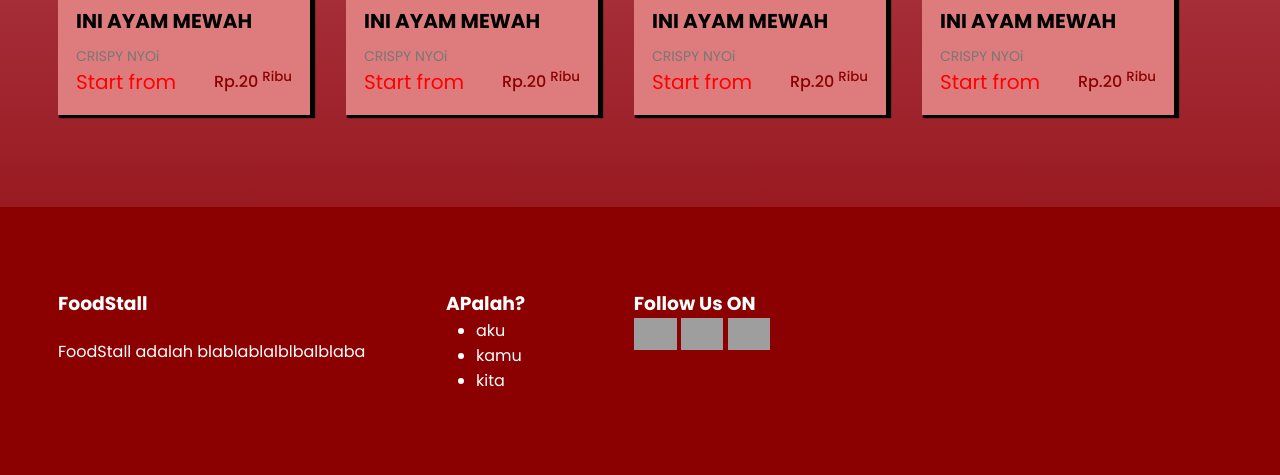
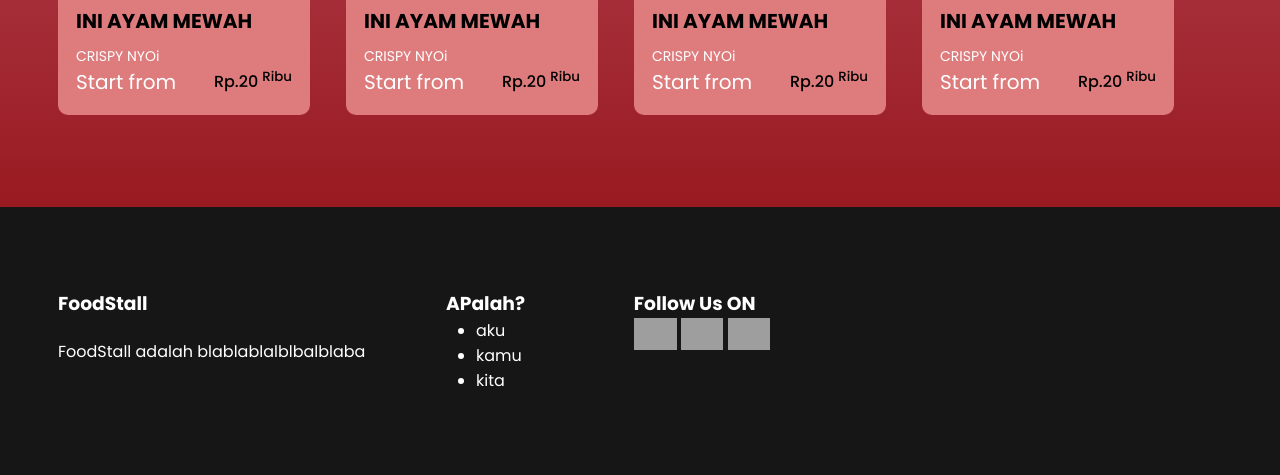
Before and after one commit to Aracellii/projek, a PHP site: page /main.html in a window 1280 px wide. Shown: the part 1655-2130 px from the top of the page. Run offline with PHP 8.4, Linux system fonts and the light colour scheme; grey boxes are pictures that could not be loaded.

Commit message:
revisi ulang

```diff
--- a/style.css
+++ b/style.css
@@ -136,8 +136,7 @@ p{
         background-color: #DE7C7D;
         padding: 18px;
         box-sizing: border-box;
-        box-shadow: 3px 1px 1px 2px black;
-
+        border-radius: 10px;
         .fc-desc{
             h3{
                 text-transform: capitalize;
@@ -146,18 +145,18 @@ p{
             }
             p{
                 font-size: 14px;
-                color: #777;
+                color: white;
             }
         }
         .fc-price{
             display: flex;
             justify-content: space-between;
             .price-tag{
-                color: red;
+                color: white;
                 font-size: 20px;
             }
             .price-num{
-                color: darkred;
+                color: black;
                 font-weight: 500;
                 font-size: 16px;
             }
@@ -167,7 +166,7 @@ p{
 
 .footer{
     padding: 5% 0;
-    background-color: darkred;
+    background-color: #161616;
     color: white;
     & .footer-desc{
         h3{
```
Also changed, not shown: style1.css (+4 -4 lines).
